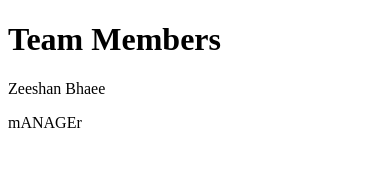
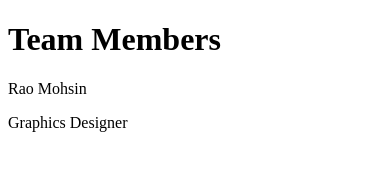
Before and after one commit to raotanveer4a/TannuProjects, a plain HTML site: page sampleVersion/index.html in a window 390 px wide. Drawn offline with Linux system fonts and the light colour scheme; some packages are replaced by stand-ins of ours.

Commit message:
index.html

```diff
--- a/sampleVersion/index.html
+++ b/sampleVersion/index.html
@@ -29,8 +29,8 @@
         <div class="app">
             <h1>Team Members</h1>
             <div id="deviceready" class="blink">
-                <p>Zeeshan Bhaee </p>
-                <p>mANAGEr </p>
+                <p>Rao Mohsin</p>
+                <p>Graphics Designer</p>
             </div>
         </div>
         <script type="text/javascript" src="cordova.js"></script>
```
